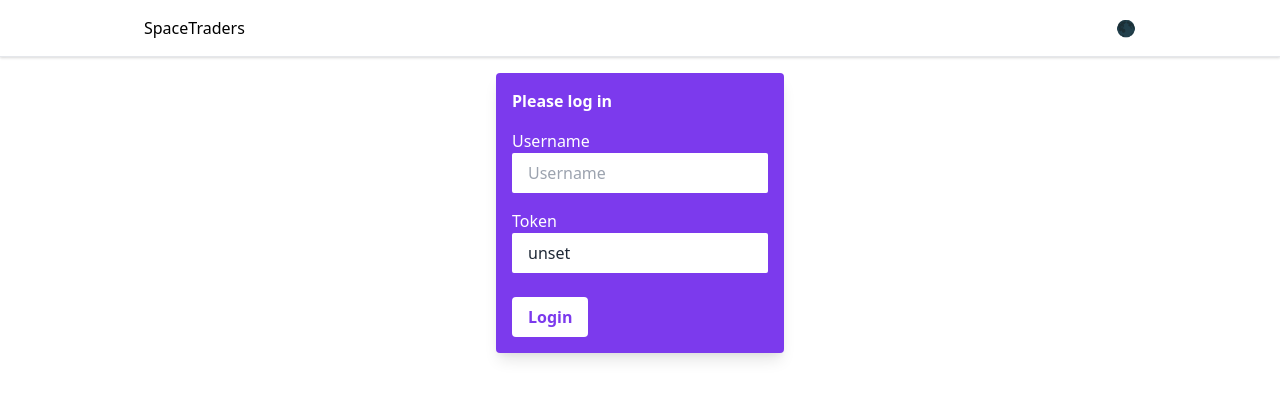
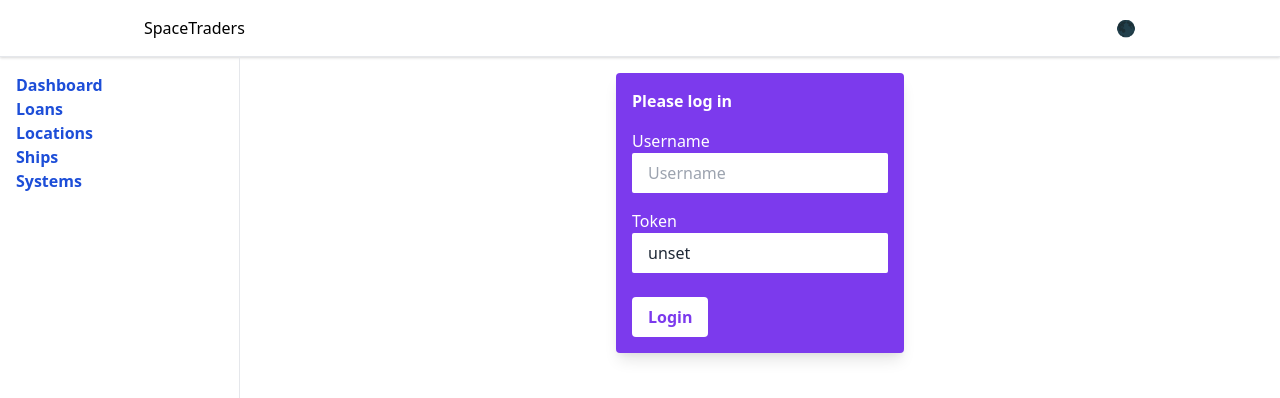
Before and after one commit to martijnd/spacetraders, a Vue app: page /login in a window 1280 px wide. Shown: the top 398 px of the page. Built offline with nearby package versions, Linux system fonts and the light colour scheme; no server answers.

Commit message:
Add navigation bar

```diff
--- a/src/App.vue
+++ b/src/App.vue
@@ -1,20 +1,25 @@
 <template>
-  <div class="min-h-screen flex flex-col">
+  <div class="flex flex-col min-h-screen">
     <Nav />
-    <main class="container max-w-screen-lg mx-auto p-4 flex-grow">
-      <router-view />
-    </main>
+    <div class="md:flex flex-grow">
+      <NavigationBar />
+      <main class="container flex-1 max-w-screen-lg p-4 mx-auto">
+        <router-view />
+      </main>
+    </div>
   </div>
 </template>
 
 <script lang="ts">
 import { defineComponent } from 'vue';
 import Nav from './components/Nav.vue';
+import NavigationBar from './components/NavigationBar.vue';
 
 export default defineComponent({
   name: 'App',
   components: {
     Nav,
+    NavigationBar,
   },
 });
 </script>
--- /dev/null
+++ b/src/components/NavigationBar.vue
@@ -0,0 +1,51 @@
+<template>
+  <aside class="flex-none w-full md:w-60 border-r p-4">
+    <ul>
+      <li
+        v-for="menuItem of menuItems"
+        :key="menuItem.name"
+      >
+        <NavLink :to="menuItem.to">
+          {{ menuItem.name }}
+        </NavLink>
+      </li>
+    </ul>
+  </aside>
+</template>
+
+<script lang="ts">
+import { defineComponent } from 'vue';
+import NavLink from './NavLink.vue';
+
+export default defineComponent({
+  components: { NavLink },
+  setup() {
+      const menuItems: {name: string, to: string}[] = [
+          {
+              name: 'Dashboard',
+              to: '/'
+          },
+          {
+              name: 'Loans',
+              to: '/loans'
+          },
+          {
+              name: 'Locations',
+              to: '/locations'
+          },
+          {
+              name: 'Ships',
+              to: '/ships'
+          },
+          {
+              name: 'Systems',
+              to: '/systems'
+          }
+      ];
+
+      return {
+          menuItems
+      };
+  },
+});
+</script>
```
